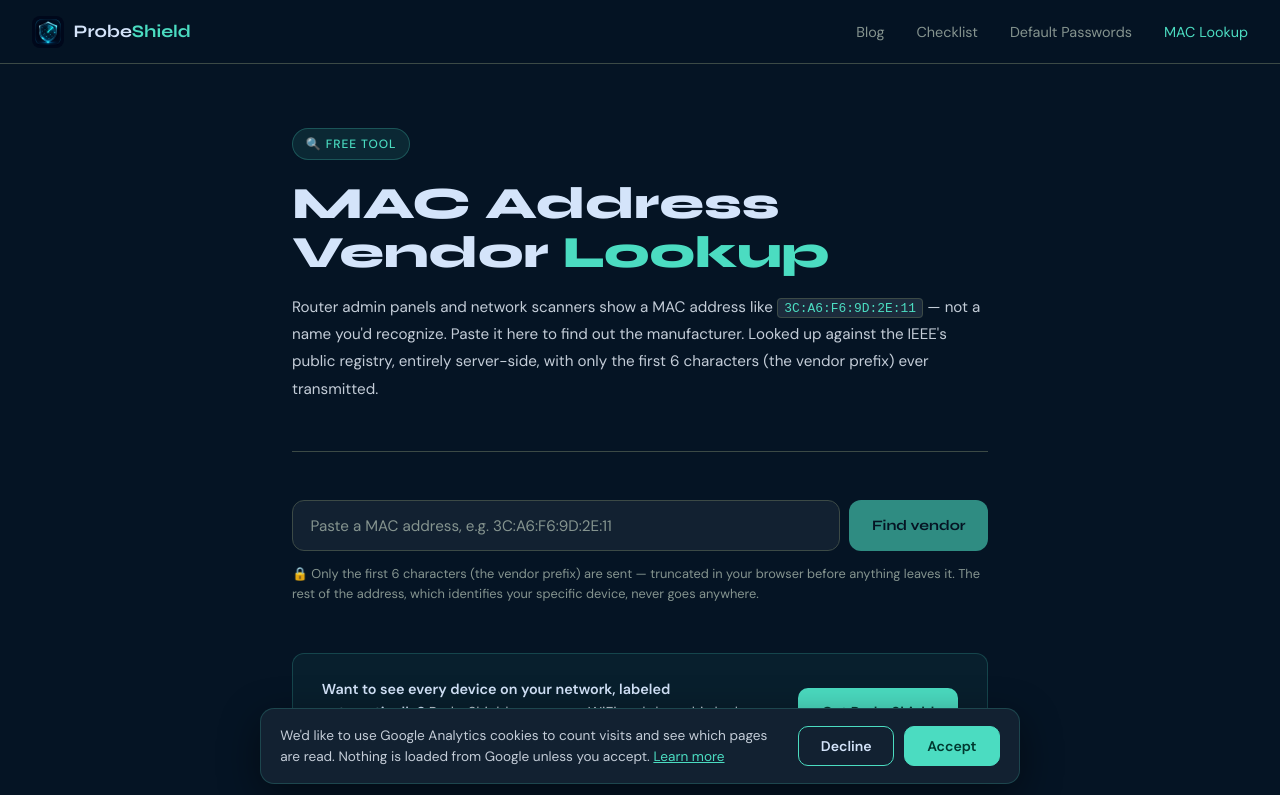
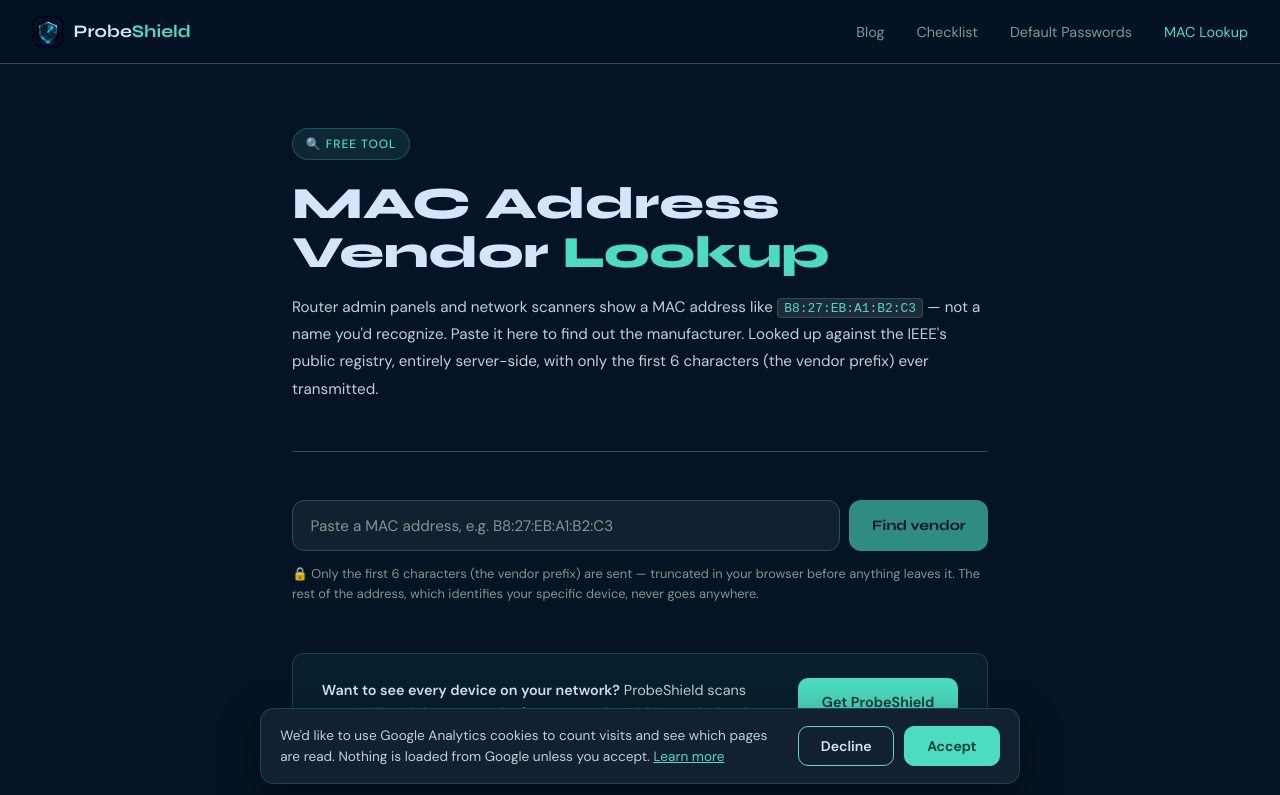
Before and after one commit to sai1004/probeshield-legal, a Next.js app: page /tools/mac-lookup in a window 1280 px wide. Shown: the top 795 px of the page. Built offline with nearby package versions, Linux system fonts and the light colour scheme; no server answers.

Commit message:
feat: add MAC lookup tool page and component

```diff
--- a/app/tools/mac-lookup/page.tsx
+++ b/app/tools/mac-lookup/page.tsx
@@ -23,7 +23,7 @@
           </h1>
           <p className="legal-text" style={{ marginTop: '0.5rem' }}>
             Router admin panels and network scanners show a MAC address like{' '}
-            <code>3C:A6:F6:9D:2E:11</code> — not a name you&apos;d recognize. Paste it here to find out
+            <code>B8:27:EB:A1:B2:C3</code> — not a name you&apos;d recognize. Paste it here to find out
             the manufacturer. Looked up against the IEEE&apos;s public registry, entirely server-side,
             with only the first 6 characters (the vendor prefix) ever transmitted.
           </p>
@@ -33,8 +33,8 @@
 
         <div className="blog-cta">
           <div className="blog-cta-text">
-            <strong>Want to see every device on your network, labeled automatically?</strong> ProbeShield
-            scans your WiFi and does this lookup for every device at once — 100% on-device, free.
+            <strong>Want to see every device on your network?</strong> ProbeShield scans your WiFi and
+            shows you what&apos;s connected — 100% on-device, free.
           </div>
           <a
             href="https://play.google.com/store/apps/details?id=com.probeshield"
--- a/components/MacLookupTool.tsx
+++ b/components/MacLookupTool.tsx
@@ -15,7 +15,7 @@
 // Only hex digits and common MAC separators are ever valid input. Anything
 // else means the user pasted something that isn't a MAC address at all —
 // reject it outright rather than silently stripping it, since silently
-// stripping stray characters (e.g. the "e" in "hello3ca6f6") would otherwise
+// stripping stray characters (e.g. the "e" in "hellob827eb") would otherwise
 // extract a plausible-looking but wrong OUI instead of flagging the mistake.
 const ALLOWED_CHARS = /^[0-9A-Fa-f:\-.\s]*$/
 const SEPARATORS = /[:\-.\s]/g
@@ -72,7 +72,7 @@
           inputMode="text"
           required
           maxLength={32}
-          placeholder="Paste a MAC address, e.g. 3C:A6:F6:9D:2E:11"
+          placeholder="Paste a MAC address, e.g. B8:27:EB:A1:B2:C3"
           value={input}
           onChange={(e) => setInput(e.target.value)}
           aria-label="MAC address or OUI"
@@ -114,7 +114,7 @@
 
       {state.status === 'invalid' && (
         <div className="mac-result mac-result-empty">
-          <p>That doesn&apos;t look like a MAC address — paste at least the first 6 hex characters (e.g. <code>3CA6F6</code> or <code>3C:A6:F6</code>).</p>
+          <p>That doesn&apos;t look like a MAC address — paste at least the first 6 hex characters (e.g. <code>B827EB</code> or <code>B8:27:EB</code>).</p>
         </div>
       )}
 
```
Also changed, not shown: 1 other file (tests, documents, lock files or other folders).
